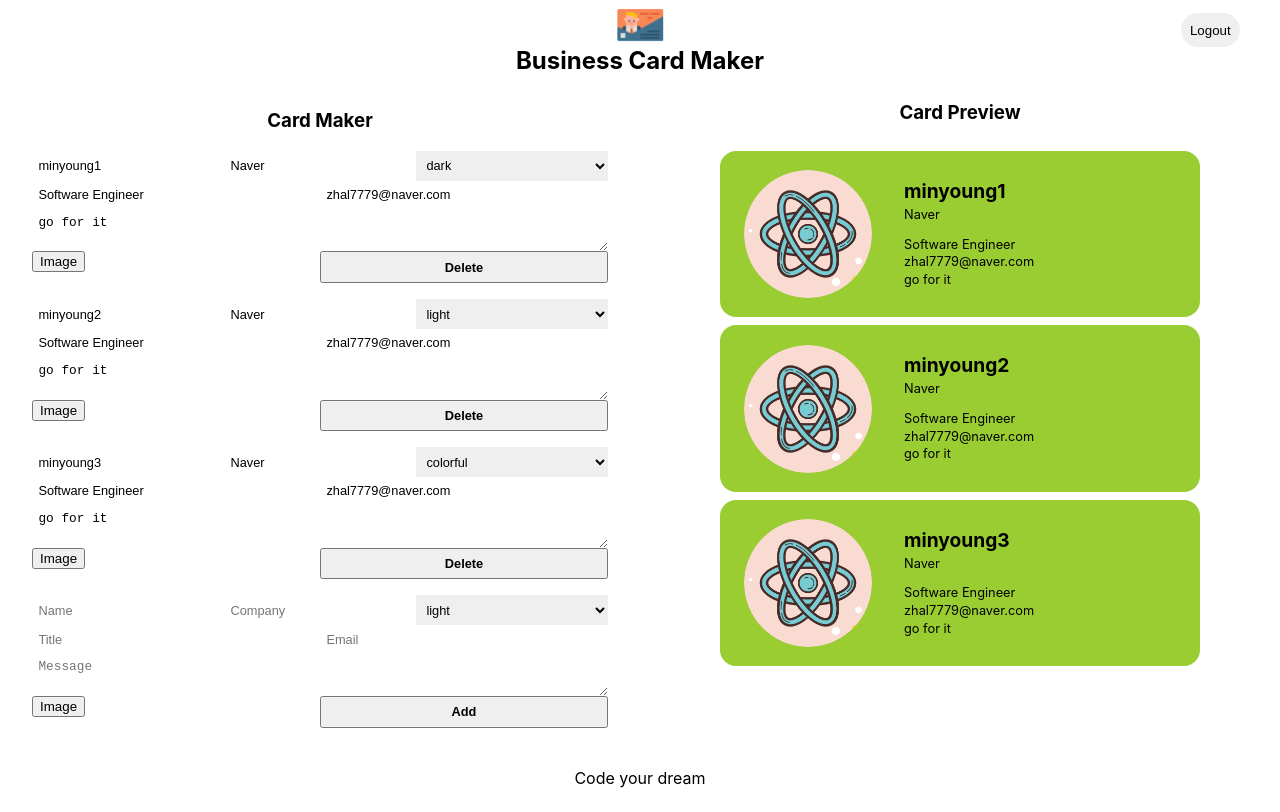
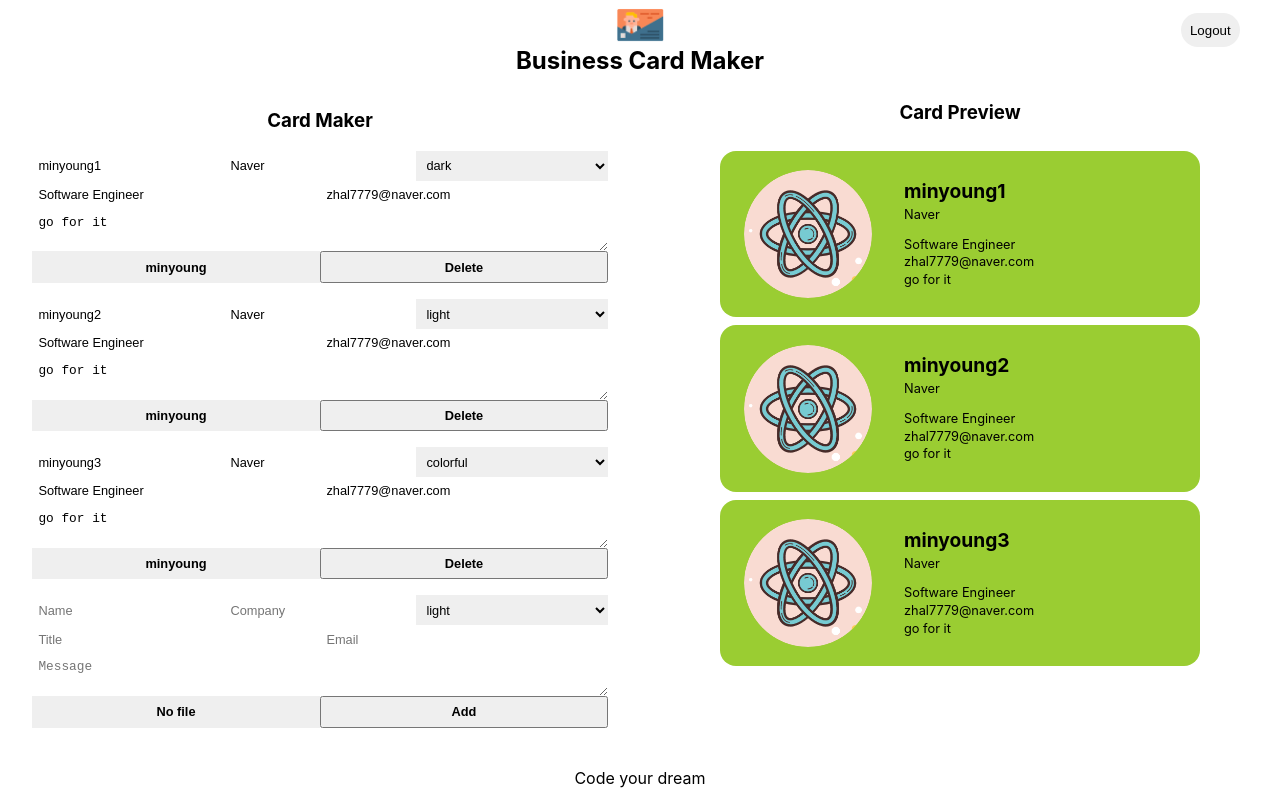
Before and after one commit to zhal7779/card_maker, a React (Create React App) app: page /maker in a window 1280 px wide. Built offline with nearby package versions, Linux system fonts and the light colour scheme; no server answers; sample sign-in values are in the browser's storage.

Commit message:
handle image upoloading

```diff
--- a/src/app.jsx
+++ b/src/app.jsx
@@ -4,7 +4,7 @@
 import Login from './components/login/login';
 import Maker from './components/maker/maker';
 
-function App({authService}) {
+function App({FileInput, authService}) {
   return <div className={styles.app}>
     <BrowserRouter>
       {/* <switch>
@@ -17,7 +17,7 @@
       </switch> */}
       <Routes>
         <Route path ='/' exact element={<Login authService={authService}/>} />
-        <Route path ='/maker' exact element={<Maker authService={authService} />} />
+        <Route path ='/maker' exact element={<Maker FileInput={FileInput} authService={authService} />} />
       </Routes>
 
     </BrowserRouter>
--- a/src/components/button/button.module.css
+++ b/src/components/button/button.module.css
@@ -11,5 +11,5 @@
 }
 
 .button:hover {
-    opacity: 0.8;
+    opacity: 0.7;
 }
--- a/src/components/card_add_form/card_add_form.jsx
+++ b/src/components/card_add_form/card_add_form.jsx
@@ -1,10 +1,10 @@
 import React from 'react';
+import { useState } from 'react';
 import { useRef } from 'react';
 import Button from '../button/button';
-import ImageFileInput from '../image_filie_input/image_file_input';
 import styles from './card_add_form.module.css';
 
-const CardAddForm = ({onAdd}) => {
+const CardAddForm = ({FileInput, onAdd}) => {
     const formRef = useRef();
     const nameRef = useRef();
     const companyRef = useRef();
@@ -12,9 +12,16 @@
     const titleRef = useRef();
     const emailRef = useRef();
     const messageRef = useRef();
+    const [file, setFile] = useState({fileName: null, fileURL: null});
 
+    const onFileChange = file => {
+        console.log(file);
+        setFile ({
+            fileName: file.name,
+            fileURL: file.url,
+        });
+    };
     const onSubmit = (event) => {
-        console.log(event);
         event.preventDefault();
         const card = {
             id: Date.now(),//uuid
@@ -24,11 +31,12 @@
             title: titleRef.current.value || '',
             email: emailRef.current.value || '',
             message: messageRef.current.value || '',
-            filieName: '',
-            fileURL: '',
+            filieName: file.fileName || '',
+            fileURL: file.fileURL || '',
 
         };
         formRef.current.reset();
+        setFile({fileName: null, fileURL: null});
         onAdd(card);
     };
 
@@ -52,7 +60,7 @@
             <textarea
                 ref={messageRef} className={styles.textarea} name="message" placeholder="Message" ></textarea>
             <div className={styles.fileInput}>
-                <ImageFileInput />
+                <FileInput name={file.fileName} onFileChange={onFileChange} />
             </div>
             <Button name="Add" onClick={onSubmit} />
         </form>
--- a/src/components/card_edit_form/card_edit_form.jsx
+++ b/src/components/card_edit_form/card_edit_form.jsx
@@ -1,10 +1,9 @@
 import React from 'react';
 import { useRef } from 'react';
 import Button from '../button/button';
-import ImageFileInput from '../image_filie_input/image_file_input';
 import styles from './card_edit_form.module.css';
 
-const CardEditForm = ({card, updateCard, deleteCard}) => {
+const CardEditForm = ({FileInput, card, updateCard, deleteCard}) => {
     const formRef = useRef();
     const nameRef = useRef();
     const companyRef = useRef();
@@ -25,6 +24,14 @@
         fileName,
         fileURL,
     } = card;
+
+    const onFileChange = file =>{
+        updateCard({
+            ...card,
+            fileName: file.name,
+            fileURL: file.url,
+        });
+    }
 
     const onChange = (event) => {
         if (event.currentTarget ==null) {
@@ -89,7 +96,7 @@
                 value={message}
                 onChange={onChange} ></textarea>
             <div className={styles.fileInput}>
-                <ImageFileInput />
+                <FileInput name={fileName} onFileChange={onFileChange} />
             </div>
             <Button name="Delete" onClick={onSubmit} />
         </form>
--- a/src/components/editor/editor.jsx
+++ b/src/components/editor/editor.jsx
@@ -3,12 +3,12 @@
 import CardEditForm from '../card_edit_form/card_edit_form';
 import styles from './editor.module.css';
 
-const Editor = ({cards, addCard, updateCard, deleteCard }) => (<section className={styles.editor}>
+const Editor = ({FileInput, cards, addCard, updateCard, deleteCard }) => (<section className={styles.editor}>
     <h1 className={styles.title}>Card Maker</h1>
     {Object.keys(cards).map(key =>(
-        <CardEditForm key={key} card={cards[key]} updateCard={updateCard} deleteCard={deleteCard}/>
+        <CardEditForm key={key} FileInput={FileInput} card={cards[key]} updateCard={updateCard} deleteCard={deleteCard}/>
     ))}
-    <CardAddForm onAdd={addCard}/>
+    <CardAddForm FileInput={FileInput} onAdd={addCard}/>
 </section>
 );
 
--- a/src/components/image_filie_input/image_file_input.jsx
+++ b/src/components/image_filie_input/image_file_input.jsx
@@ -1,8 +1,34 @@
-import React from 'react';
+import React, { useRef } from 'react';
 import styles from './image_file_input.module.css';
 
-const ImageFileInput = (props) => (
-            <button>Image</button>
-    );
+const ImageFileInput = ({imageUploader, name, onFileChange }) => {
+    const inputRef = useRef();
+    const onButtonClick = (event) =>{
+        event.preventDefault();
+        inputRef.current.click();
+    }
+    const onChange = async event =>{
+        console.log(event.target.files[0]);
+        const uploaded = await imageUploader.upload(event.target.files[0]);
+        console.log(uploaded);
+        onFileChange({
+            name: uploaded.original_filename,
+            url: uploaded.url,
+        });
+    };
+
+    return <div className={styles.container}>
+        <input
+            ref={inputRef}
+            className={styles.input}
+            type="file"
+            accept="image/*"
+            name="file"
+            onChange={onChange}/>
+        <button className={styles.button} onClick={onButtonClick}>
+            {name || 'No file'}
+        </button>
+    </div>
+}
 
 export default ImageFileInput;
--- a/src/components/image_filie_input/image_file_input.module.css
+++ b/src/components/image_filie_input/image_file_input.module.css
@@ -0,0 +1,25 @@
+@value makerLightGrey from '../../common/colors.css';
+
+.container {
+    width: 100%;
+    height: 100%;
+    display: flex;
+}
+
+.input {
+    display: none;
+}
+
+.button {
+    width: 100%;
+    background-color: makerLightGrey;
+    font-weight: bold;
+    cursor: pointer;
+    border: 0;
+    outline: 0;
+    font-size: 0.8rem;
+}
+
+.button:hover {
+    opacity: 0.5;
+}
--- a/src/components/maker/maker.jsx
+++ b/src/components/maker/maker.jsx
@@ -5,7 +5,7 @@
 import Header from '../header/header';
 import Preview from '../preview/preview';
 import styles from'./maker.module.css';
-const Maker = ({authService}) => {
+const Maker = ({FileInput, authService}) => {
     const [cards, setCards] = useState({
         '1': {
             id: '1',
@@ -77,7 +77,9 @@
         <section className={styles.maker}>
             <Header onLogout={onLogout}/>
             <div className={styles.container}>
-                <Editor cards ={cards}
+                <Editor
+                    FileInput = {FileInput}
+                    cards ={cards}
                     addCard={createOrUpdateCard}
                     updateCard={createOrUpdateCard}
                     deleteCard={deleteCard}/>
--- a/src/index.js
+++ b/src/index.js
@@ -3,12 +3,18 @@
 import './index.module.css';
 import App from './app';
 import AuthService from './service/auth_service';
+import ImageUploader from './service/image_uploader';
+import ImageFileInput from './components/image_filie_input/image_file_input';
 
 const authService = new AuthService();
+const imageUploader = new ImageUploader();
+const FileInput = props => (
+  <ImageFileInput {...props} imageUploader={imageUploader}/>
+);
 
 const root = ReactDOM.createRoot(document.getElementById('root'));
 root.render(
   <React.StrictMode>
-    <App authService = {authService}/>
+    <App authService = {authService} FileInput={FileInput} />
   </React.StrictMode>
 );
--- /dev/null
+++ b/src/service/image_uploader.js
@@ -0,0 +1,16 @@
+class ImageUploader {
+    async upload(file) {
+        const data = new FormData();
+        data.append('file', file);
+        data.append('upload_preset', 'pdzaoz52');
+        const result = await fetch(
+            'https://api.cloudinary.com/v1_1/drqni4rhj/upload',
+            {
+                method: 'POST',
+                body: data,
+            }
+        );
+        return await result.json();
+    }
+}
+export default ImageUploader;
```
